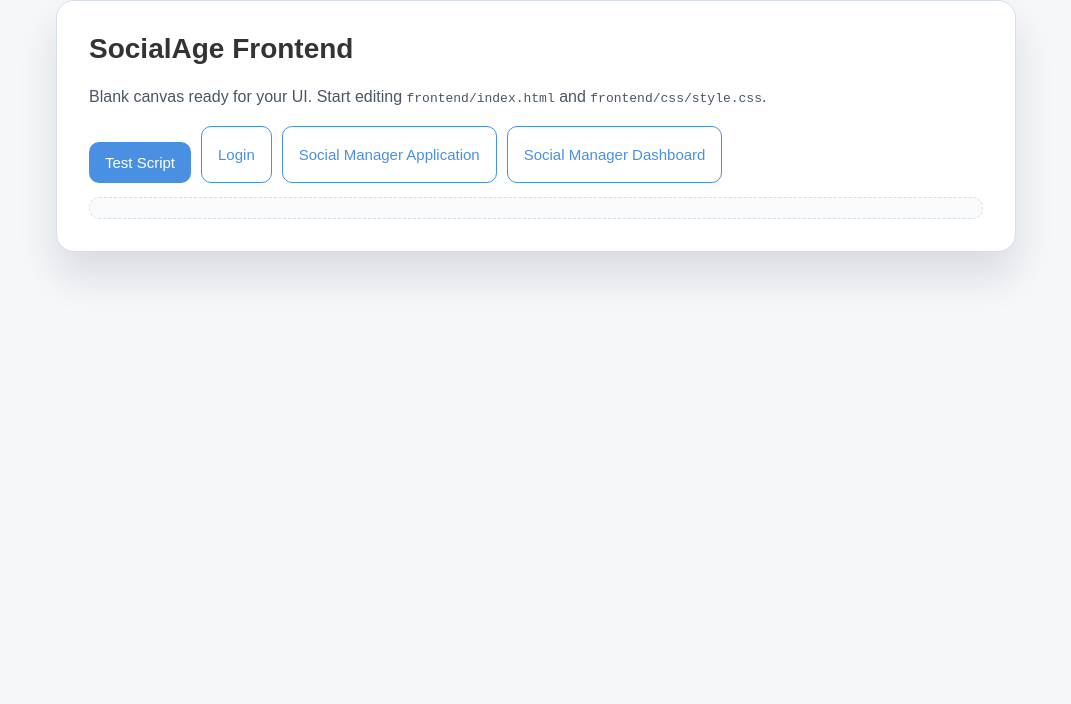
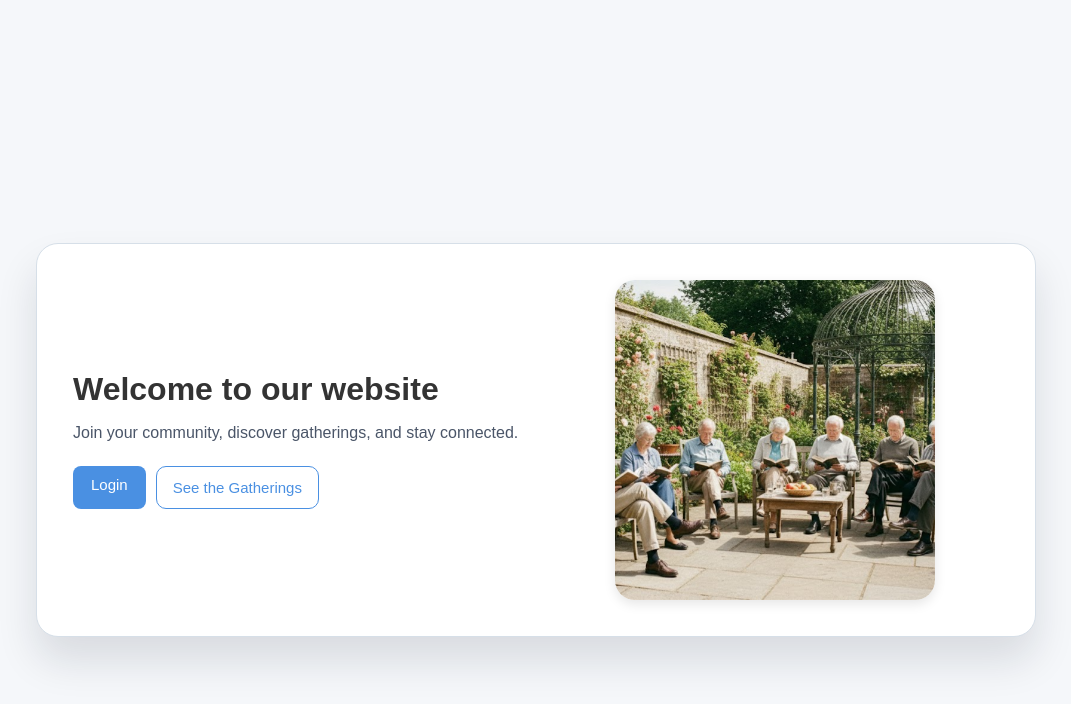
Before and after one commit to Firas-amaria/socialAge, a website: page frontend/pages/index.html in a window 1280 px wide. Shown: the whole page, without its empty margins (104-1175 px from the left). Drawn offline with Linux system fonts and the light colour scheme.

Commit message:
feat: implement home page layout with hero rotation and welcome message

```diff
--- a/frontend/css/style.css
+++ b/frontend/css/style.css
@@ -25,6 +25,10 @@ body {
 }
 
 body.elder {
+  background: var(--bg);
+}
+
+body.home {
   background: var(--bg);
 }
 
@@ -211,6 +215,73 @@ nav a {
 .layout {
   width: min(960px, 90vw);
   margin: 0 auto;
+}
+
+.home {
+  min-height: 100vh;
+  display: grid;
+  place-items: center;
+  padding: 40px 16px;
+}
+
+.home-card {
+  width: min(1000px, 92vw);
+  background: var(--card);
+  border-radius: 22px;
+  padding: 36px;
+  box-shadow: var(--shadow-strong);
+  border: 1px solid var(--border);
+  display: grid;
+  gap: 28px;
+  align-items: center;
+  grid-template-columns: repeat(auto-fit, minmax(260px, 1fr));
+}
+
+.home-text h1 {
+  margin: 0 0 12px;
+  font-size: 32px;
+}
+
+.home-text p {
+  margin: 0 0 20px;
+  font-size: 16px;
+}
+
+.home-visual {
+  display: grid;
+  place-items: center;
+}
+
+.hero-rotation {
+  position: relative;
+  width: min(320px, 80vw);
+  height: 320px;
+  border-radius: 20px;
+  overflow: hidden;
+  box-shadow: var(--shadow);
+}
+
+.hero-rotation img {
+  position: absolute;
+  inset: 0;
+  width: 100%;
+  height: 100%;
+  object-fit: cover;
+  opacity: 0;
+  animation: heroRotate 16s infinite;
+}
+
+.hero-rotation img:nth-child(1) { animation-delay: 0s; }
+.hero-rotation img:nth-child(2) { animation-delay: 4s; }
+.hero-rotation img:nth-child(3) { animation-delay: 8s; }
+.hero-rotation img:nth-child(4) { animation-delay: 12s; }
+
+@keyframes heroRotate {
+  0% { opacity: 0; transform: scale(1.02); }
+  5% { opacity: 1; transform: scale(1); }
+  25% { opacity: 1; transform: scale(1); }
+  30% { opacity: 0; transform: scale(1.02); }
+  100% { opacity: 0; transform: scale(1.02); }
 }
 
 .panel {
@@ -652,4 +723,13 @@ button:disabled {
   h1 {
     font-size: 26px;
   }
+
+  .home-card {
+    padding: 24px;
+  }
+
+  .hero-rotation {
+    width: min(260px, 80vw);
+    height: 260px;
+  }
 }
--- a/frontend/pages/index.html
+++ b/frontend/pages/index.html
@@ -4,29 +4,31 @@
 <head>
   <meta charset="UTF-8">
   <meta name="viewport" content="width=device-width, initial-scale=1.0">
-  <title>SocialAge Frontend</title>
+  <title>Welcome</title>
   <link rel="stylesheet" href="../css/style.css">
 </head>
 
-<body>
-  <main class="layout">
-    <div class="panel">
-      <h1>SocialAge Frontend</h1>
-      <p>Blank canvas ready for your UI. Start editing <code>frontend/index.html</code> and
-        <code>frontend/css/style.css</code>.
-      </p>
-      <div class="button-row">
-        <button id="hello-btn">Test Script</button>
-        <a class="ghost-btn" href="/login">Login</a>
-        <a class="ghost-btn" href="/manager-application">Social Manager Application</a>
-        <a class="ghost-btn" href="/manager-dashboard">Social Manager Dashboard</a>
+<body class="home">
+  <main class="home">
+    <div class="home-card">
+      <div class="home-text">
+        <h1>Welcome to our website</h1>
+        <p>Join your community, discover gatherings, and stay connected.</p>
+        <div class="button-row">
+          <a class="btn btn-primary" href="/login">Login</a>
+          <a class="ghost-btn" href="/elder-dashboard">See the Gatherings</a>
+        </div>
       </div>
-      <div id="status" class="status"></div>
+      <div class="home-visual">
+        <div class="hero-rotation">
+          <img src="/images/elder/coffee.jpg" alt="Community coffee gathering">
+          <img src="/images/elder/bookclub.jpg" alt="Book club">
+          <img src="/images/elder/yoga.jpg" alt="Gentle yoga">
+          <img src="/images/elder/art.jpg" alt="Art workshop">
+        </div>
+      </div>
     </div>
   </main>
-
-
-  <script type="module" src="../js/main.js"></script>
 </body>
 
 </html>
```
Also changed, not shown: frontend/js/auth.ts (+12 -0 lines).
